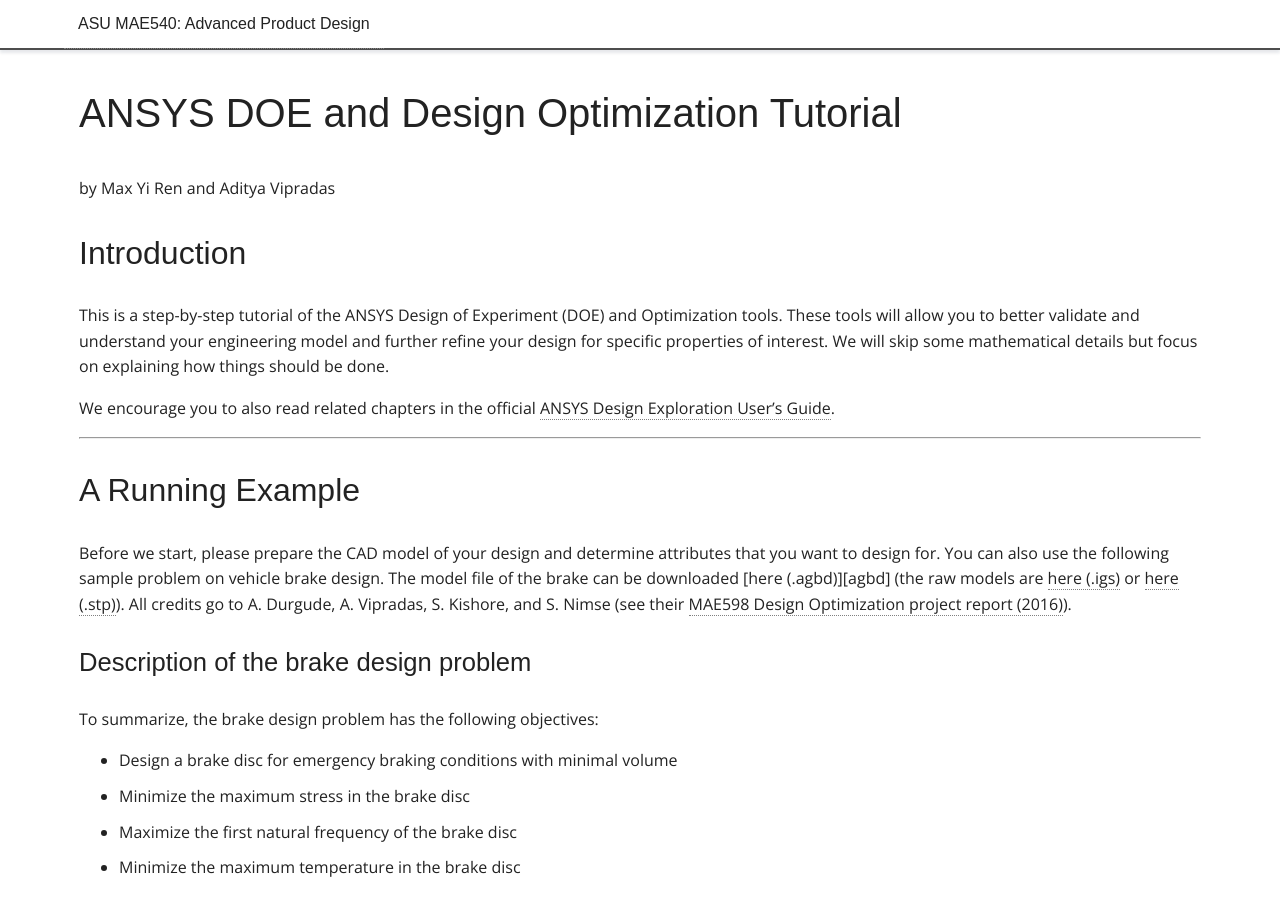
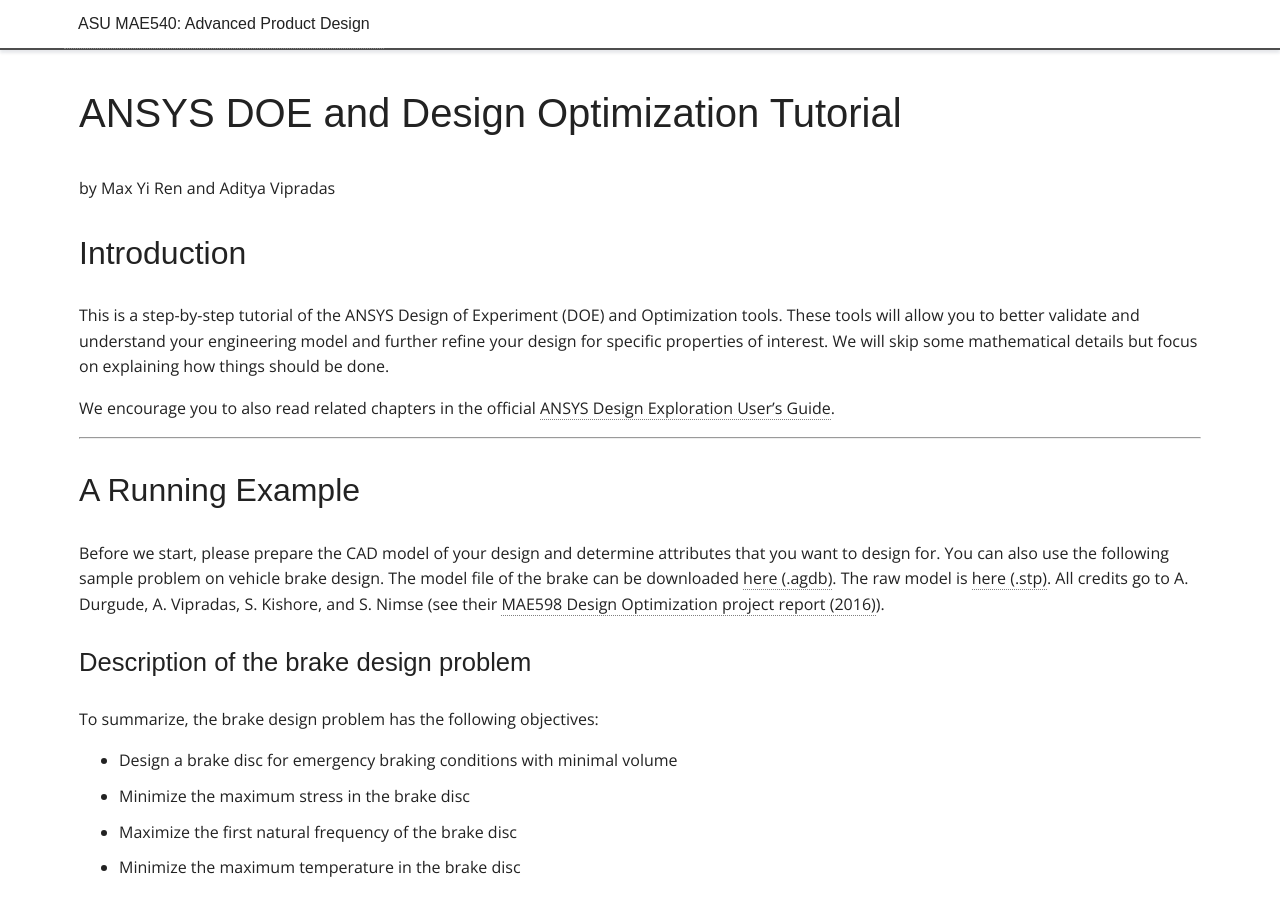
Before and after one commit to DesignInformaticsLab/DesignInformaticsLab.github.io, a Jekyll site: the page built from _posts/teaching/productdesign/2016-11-20-ansys.md, in a window 1280 px wide and 900 px high. Built offline with Jekyll 4.4.1, drawn with Linux system fonts in a browser that asks for light colours; some web fonts are replaced.

```diff
--- a/_posts/teaching/productdesign/2016-11-20-ansys.md
+++ b/_posts/teaching/productdesign/2016-11-20-ansys.md
@@ -22,7 +22,7 @@
 ## A Running Example
 Before we start, please prepare the CAD model of your design and determine attributes that you want to design for.
 You can also use the following sample problem on vehicle brake design.
-The model file of the brake can be downloaded [here (.agbd)][agbd] (the raw models are [here (.igs)][igs] or [here (.stp)][stp]).
+The model file of the brake can be downloaded [here (.agdb)][agdb]. The raw model is [here (.stp)][stp].
 All credits go to A. Durgude, A. Vipradas, S. Kishore, and S. Nimse
 (see their [MAE598 Design Optimization project report (2016)][report]).
 
```
